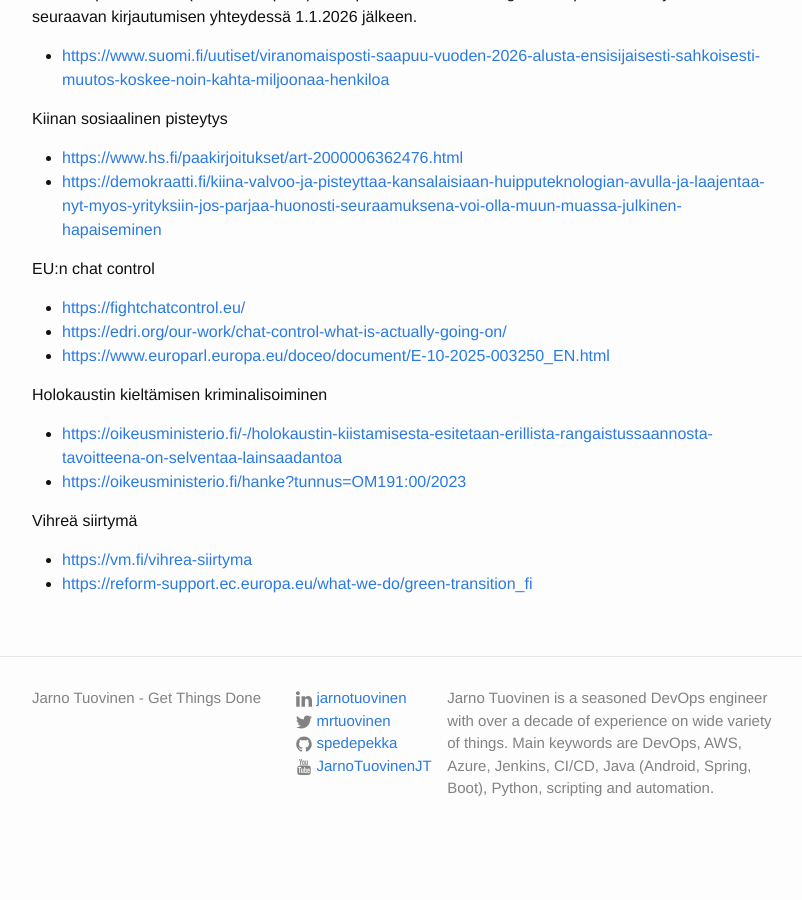
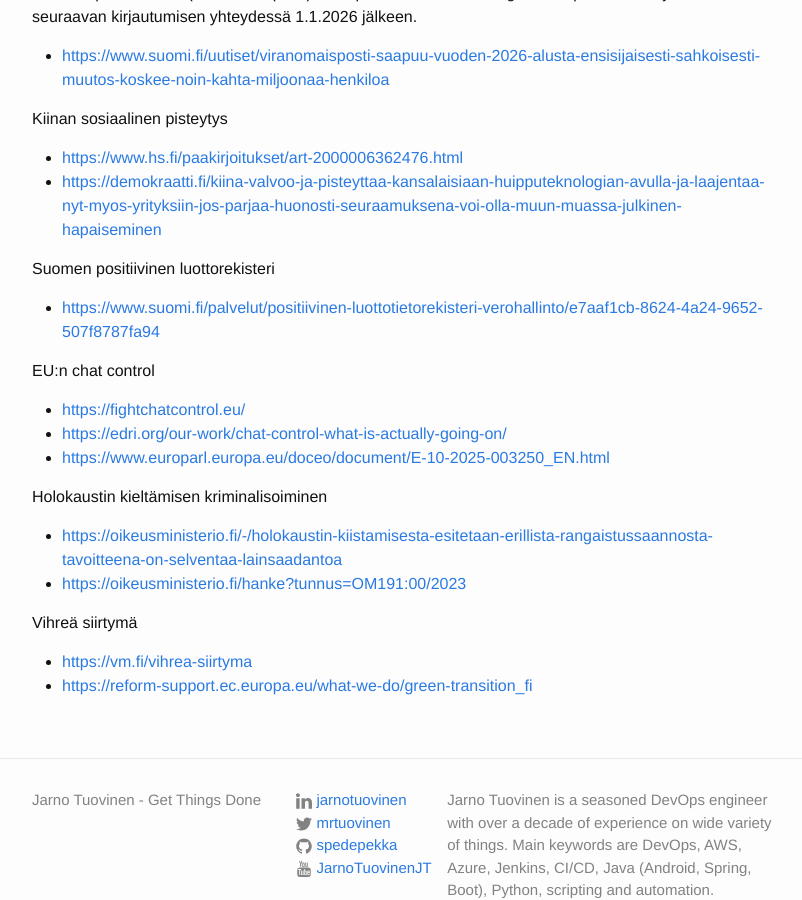
Before and after one commit to spedepekka/spedepekka.github.io, a Jekyll site: the page built from _posts/2025-10-14-eiko-tuo-ole-raskasta-elaa-noin.markdown, in a window 1280 px wide and 900 px high, scrolled down 2654 px. Shown: the whole window, without its empty margins (238-1040 px from the left). Built offline with Jekyll 4.4.1, drawn with Linux system fonts in a browser that asks for light colours; before the commit the page ends 3514 px from its top, so only the background shows below that.

Commit message:
Add link to 'positiivinen luottorekisteri'

```diff
--- a/_posts/2025-10-14-eiko-tuo-ole-raskasta-elaa-noin.markdown
+++ b/_posts/2025-10-14-eiko-tuo-ole-raskasta-elaa-noin.markdown
@@ -62,6 +62,10 @@
 * [https://www.hs.fi/paakirjoitukset/art-2000006362476.html](https://www.hs.fi/paakirjoitukset/art-2000006362476.html)
 * [https://demokraatti.fi/kiina-valvoo-ja-pisteyttaa-kansalaisiaan-huipputeknologian-avulla-ja-laajentaa-nyt-myos-yrityksiin-jos-parjaa-huonosti-seuraamuksena-voi-olla-muun-muassa-julkinen-hapaiseminen](https://demokraatti.fi/kiina-valvoo-ja-pisteyttaa-kansalaisiaan-huipputeknologian-avulla-ja-laajentaa-nyt-myos-yrityksiin-jos-parjaa-huonosti-seuraamuksena-voi-olla-muun-muassa-julkinen-hapaiseminen)
 
+Suomen positiivinen luottorekisteri
+
+* [https://www.suomi.fi/palvelut/positiivinen-luottotietorekisteri-verohallinto/e7aaf1cb-8624-4a24-9652-507f8787fa94](https://www.suomi.fi/palvelut/positiivinen-luottotietorekisteri-verohallinto/e7aaf1cb-8624-4a24-9652-507f8787fa94)
+
 EU:n chat control
 
 * [https://fightchatcontrol.eu/](https://fightchatcontrol.eu/)
```
